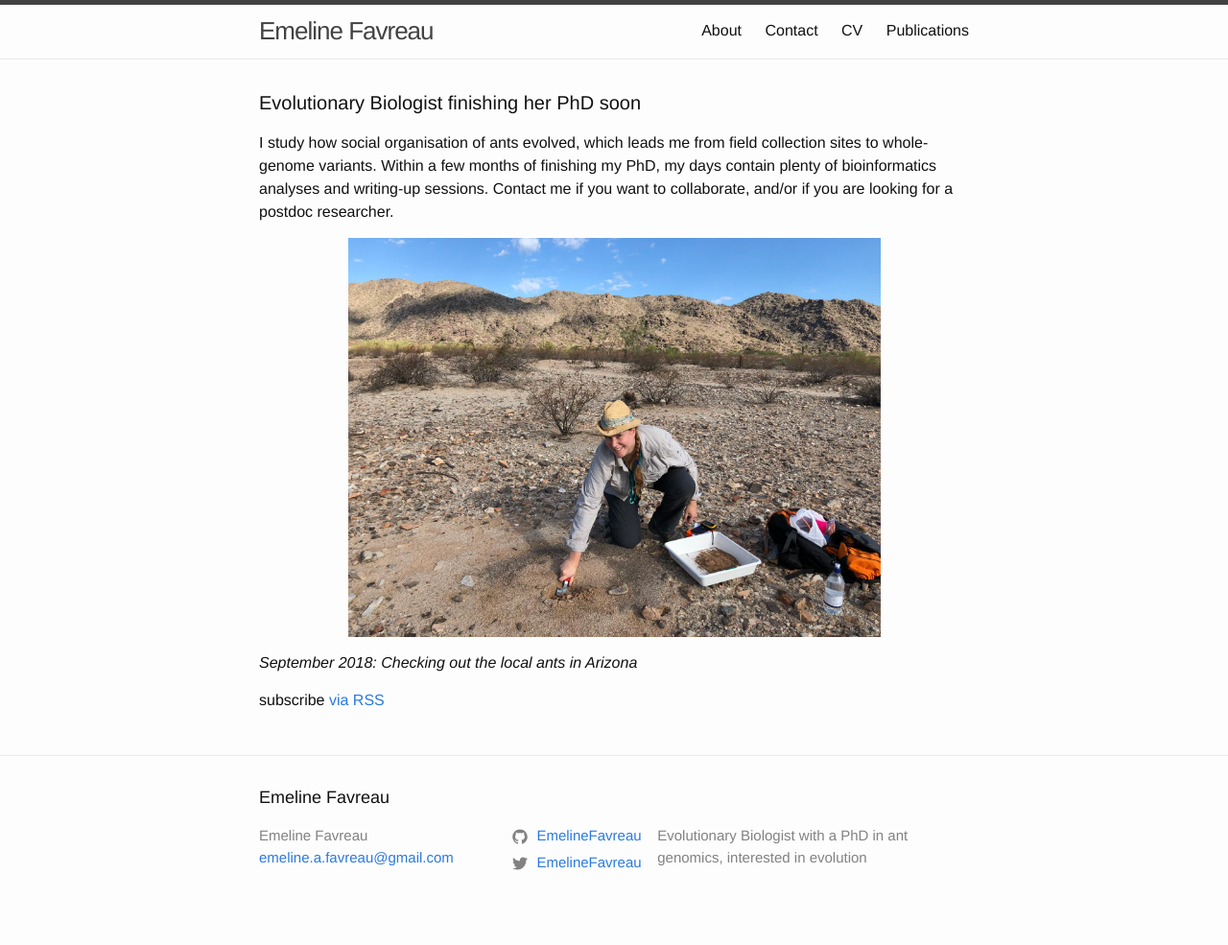
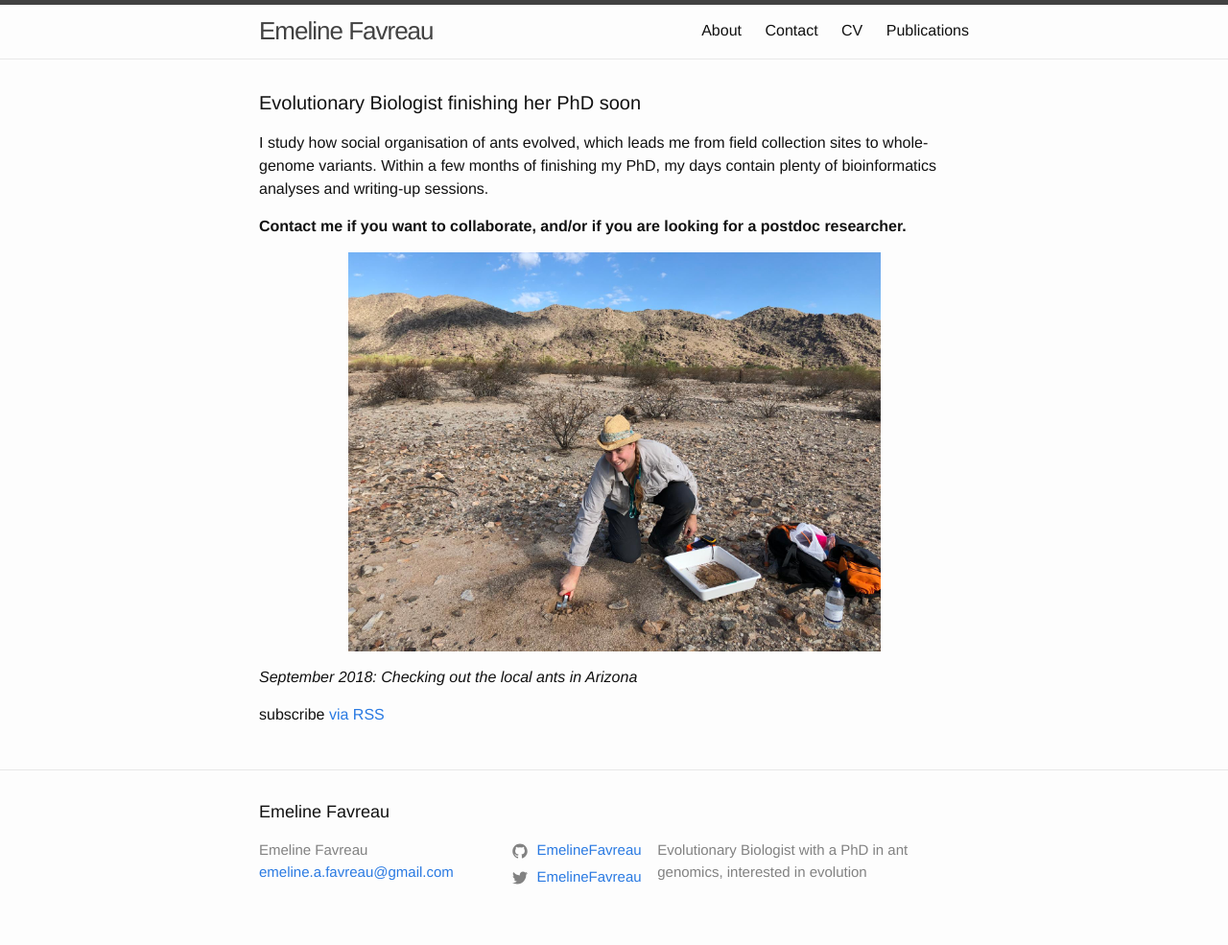
Before and after one commit to EmelineFavreau/EmelineFavreau.github.io, a Jekyll site: the page built from index.md, in a window 1280 px wide. Shown: the whole page at 96% size. Built offline with Jekyll 4.4.1, drawn with Linux system fonts in a browser that asks for light colours.

Commit message:
update home page

```diff
--- a/index.md
+++ b/index.md
@@ -4,7 +4,9 @@
 # See: https://jekyllrb.com/docs/themes/#overriding-theme-defaults
 layout: home
 ---
-I study how social organisation of ants evolved, which leads me from field collection sites to whole-genome variants. Within a few months of finishing my PhD, my days contain plenty of bioinformatics analyses and writing-up sessions. Contact me if you want to collaborate, and/or if you are looking for a postdoc researcher.
+I study how social organisation of ants evolved, which leads me from field collection sites to whole-genome variants. Within a few months of finishing my PhD, my days contain plenty of bioinformatics analyses and writing-up sessions.
+
+**Contact me if you want to collaborate, and/or if you are looking for a postdoc researcher.**
 
 
 ![sampling ants in Arizona desert](assets/2018-09-25-south-mountain-park-fieldwork.jpeg)
```
